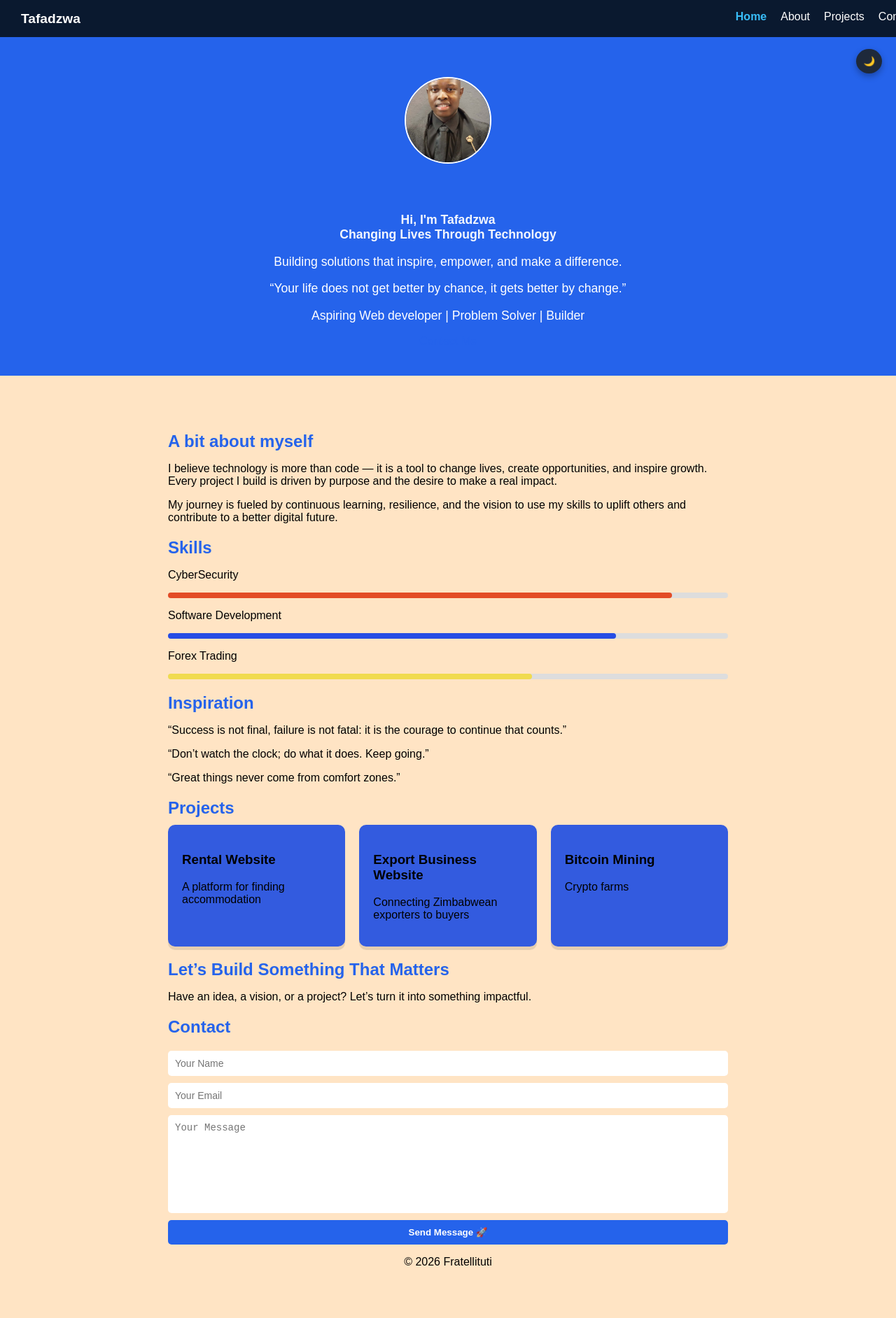
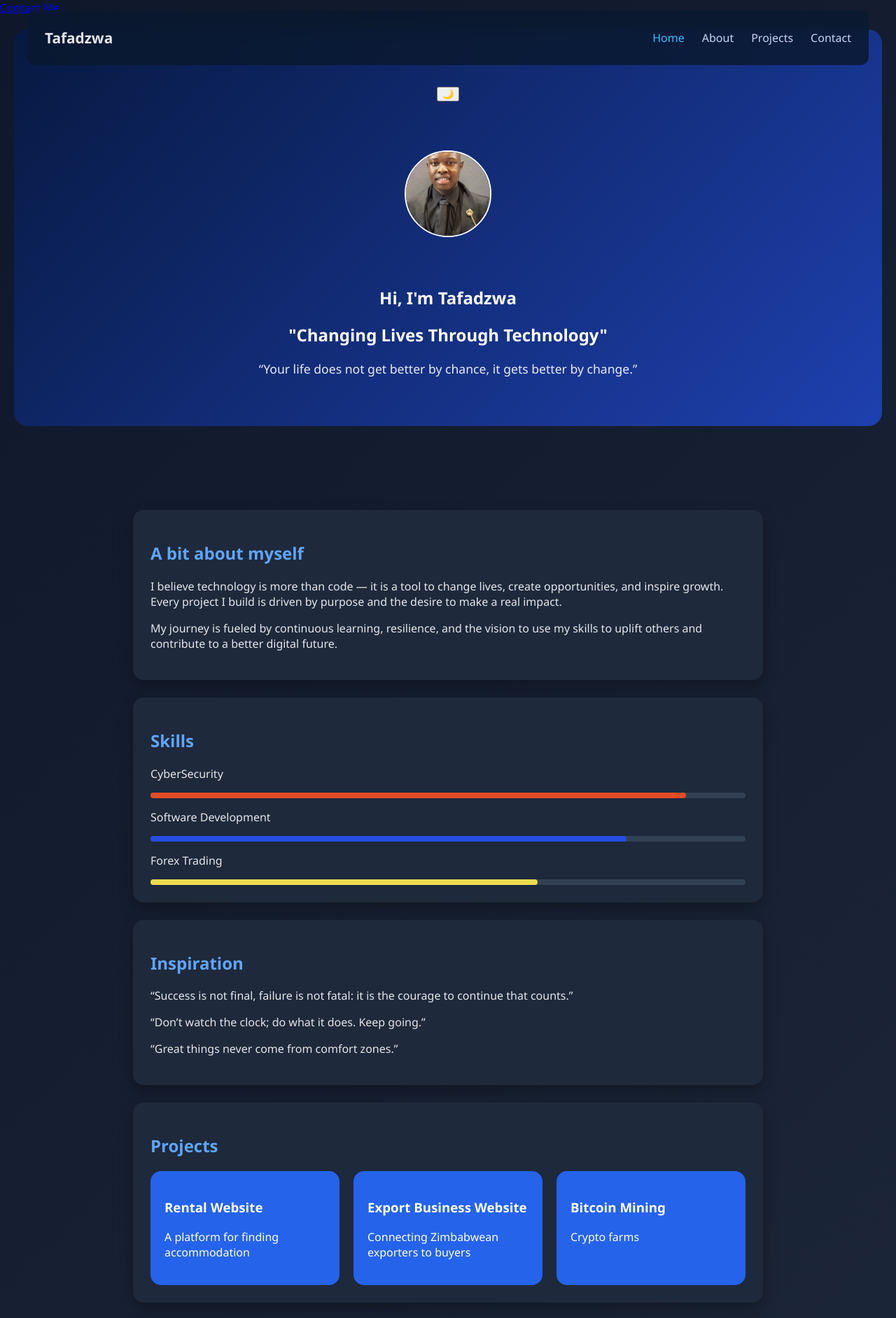
Before and after one commit to fratellituti998/portfolio, a plain HTML site: page frontend/index.html in a window 1280 px wide. Shown: the top 1884 px of the page at 70% size. Before the commit the page ends 1853 px from the top, so only its background shows below. Drawn offline with Linux system fonts and the light colour scheme.

Commit message:
final contact form js

```diff
--- a/frontend/index.html
+++ b/frontend/index.html
@@ -37,6 +37,8 @@
     </ul>
 </nav>
 
+  <!-- Button that scrolls to contact section -->
+    <a href="#contact" class="cta-button" >Contact Me</a>
 
 <!-- ================= HEADER / HERO SECTION ================= -->
 <!-- This is the first thing users see -->
@@ -56,10 +58,8 @@
 
 <!-- ================= HERO SECTION ================= -->
 <!-- Main message users see first -->
-<h1 id="typing">Changing Lives Through Technology</h1>
+<h1 id="typing">"Changing Lives Through Technology"</h1>
 
-<!-- Short supporting statement -->
-<p>Building solutions that inspire, empower, and make a difference.</p>
 
 <!-- Inspirational quote under hero -->
 <p class="quote">
@@ -67,11 +67,8 @@
 </p>
 
 
-    <!-- Short description -->
-    <p>Aspiring Web developer | Problem Solver | Builder</p>
 
-    <!-- Button that scrolls to contact section -->
-    <a href="#contact" class="cta-button">Contact Me</a>
+
 
 </header>
 
@@ -196,6 +193,7 @@
     Have an idea, a vision, or a project? Let’s turn it into something impactful.
   </p>
 
+
   <!-- Your form goes here -->
 </section>
 
--- a/frontend/script.js
+++ b/frontend/script.js
@@ -190,3 +190,7 @@ form.addEventListener("submit", function (e) {
         status.textContent = "Failed to send message ❌";
     });
 });
+
+menuToggle.addEventListener("click", () => {
+  nav.classList.toggle("active");
+});
--- a/frontend/style.css
+++ b/frontend/style.css
@@ -1,26 +1,96 @@
 /* =========================
-   GLOBAL STYLES
+   GLOBAL STYLES (DARK SOFT)
 ========================= */
 body {
-    background-color: bisque; /* main page background */
-    font-family: Arial, Helvetica, sans-serif;
+    background: linear-gradient(135deg, #0f172a, #1e293b); /* dark but not harsh */
+    font-family: 'Segoe UI', Tahoma, sans-serif;
     margin: 0;
     padding: 0;
+    color: #e5e7eb; /* soft white text */
+}
+
+html {
+    scroll-behavior: smooth;
 }
 
 
 /* =========================
-   HEADER / HERO SECTION
+   NAVBAR (FLOATING DARK)
+========================= */
+.navbar {
+    position: fixed;
+    top: 15px;
+    left: 50%;
+    transform: translateX(-50%);
+    width: 90%;
+
+    background: rgba(10, 25, 47, 0.85); /* your original dark blue */
+    backdrop-filter: blur(10px);
+
+    display: flex;
+    justify-content: space-between;
+    align-items: center;
+
+    padding: 12px 25px;
+    border-radius: 12px;
+
+    z-index: 1000;
+}
+
+/* Logo */
+.logo {
+    color: #e5e7eb;
+    font-weight: bold;
+    font-size: 1.3rem;
+}
+
+/* Nav links */
+.nav-links {
+    display: flex;
+    gap: 25px;
+    list-style: none;
+}
+
+.nav-links li a {
+    color: #cbd5f5;
+    text-decoration: none;
+    transition: 0.3s;
+}
+
+/* Hover */
+.nav-links li a:hover {
+    color: #60a5fa;
+}
+
+/* Active */
+.nav-links a.active {
+    color: #38bdf8;
+}
+
+
+/* =========================
+   MAIN CONTENT
+========================= */
+main {
+    max-width: 900px;
+    margin: 120px auto 40px;
+    padding: 0 20px;
+}
+
+
+/* =========================
+   HERO SECTION (DARK BLUE)
 ========================= */
 header {
-    background-color: #2563eb; /* blue header */
+    background: linear-gradient(135deg, #071941, #1e40af);
     color: white;
     text-align: center;
-    padding: 40px 40px;
+    padding: 80px 20px 60px;
+    border-radius: 20px;
+    margin: 20px;
 }
 
-/* Profile image (circular) */
-.profile-img {
+/* Profile image (circular) */ .profile-img {
     width: 120px;
     height: 120px;
     border-radius: 50%;
@@ -32,58 +102,154 @@ header {
        margin: 70px auto;
     }
 
-/* Main heading */
+/* Heading */
 header h1 {
-    margin-bottom: 5px;
-    margin-top: 0px;
-    font-size: 1.1rem;
-    opacity: 0.95;
-    margin: 0;
-    transition: color 0.3s ease; /* hover effect */
+    font-size: 1.5rem;
+    margin-bottom: 20px;
+    transition: 0.3s;
 }
 
-/* Hover color change */
-header h1:hover {
-    color: #c8e910;
+/* Paragraph */
+header p {
+    font-size: 1.1rem;
+    opacity: 0.9;
+    margin-bottom: 10px;
+    transition: 0.3s;
 }
 
-/* Subtitle text */
-header p {
-    font-size: 1.1rem;
+/* Hover effect */
+header h1:hover,
+header p:hover {
+    color: #bfdbfe;
+    transform: scale(1.05);
 }
 
 
 /* =========================
-   MAIN CONTENT
+   SECTIONS (DARK CARDS)
 ========================= */
-main {
-    max-width: 800px; /* controls content width */
-    margin: 40px auto;
-    padding: 0 20px;
+section {
+    background: #1e293b; /* soft dark card */
+    padding: 25px;
+    margin-bottom: 25px;
+    border-radius: 15px;
+    box-shadow: 0 8px 20px rgba(0,0,0,0.3);
 }
 
-/* Section titles */
 section h2 {
-    margin-bottom: 10px;
-    color: #2563eb;
+    color: #60a5fa;
 }
 
 
 /* =========================
-   LIST STYLING
+   SKILLS
 ========================= */
-ul {
-    list-style-type: square;
+.bar {
+    background: #334155;
+    height: 8px;
+    border-radius: 10px;
 }
 
-li {
-    margin-bottom: 5px;
-    transition: transform 0.2s ease;
+.progress {
+    height: 8px;
+    border-radius: 10px;
 }
 
-/* Hover effect on list items */
-li:hover {
-    transform: translate(5px);
+.html { width: 90%; background: #e34c26; }
+.css { width: 80%; background: #264de4; }
+.js { width: 65%; background: #f0db4f; }
+
+
+/* =========================
+   PROJECTS (DARK CARDS)
+========================= */
+.projects-grid {
+    display: grid;
+    grid-template-columns: repeat(auto-fit, minmax(220px, 1fr));
+    gap: 20px;
+}
+
+.project-card {
+    background: #2563eb;
+    color: white;
+    padding: 20px;
+    border-radius: 15px;
+    transition: 0.3s;
+}
+
+/* Hover */
+.project-card:hover {
+    transform: translateY(-10px) scale(1.02);
+    background: #1e40af;
+}
+
+
+/* =========================
+   CONTACT FORM (FIXED STYLE)
+========================= */
+
+#contact-form {
+    display: flex;
+    flex-direction: column; /* stack items vertically */
+    gap: 15px;
+    margin-top: 20px;
+}
+
+/* Inputs + textarea */
+#contact-form input,
+#contact-form textarea {
+    width: 100%;                 /* full width */
+    padding: 12px;
+    border-radius: 10px;
+    border: none;
+    outline: none;
+
+    background: #334155;         /* dark input */
+    color: #e5e7eb;              /* light text */
+
+    font-size: 14px;
+
+    transition: 0.3s ease;
+}
+
+/* Placeholder color */
+#contact-form input::placeholder,
+#contact-form textarea::placeholder {
+    color: #94a3b8;
+}
+
+/* Focus effect */
+#contact-form input:focus,
+#contact-form textarea:focus {
+    background: #475569;
+    box-shadow: 0 0 8px rgba(96,165,250,0.5);
+}
+
+/* Textarea size */
+#contact-form textarea {
+    min-height: 120px;
+    resize: none;
+}
+
+/* Button */
+#contact-form button {
+    width: fit-content;          /* not full width */
+    padding: 12px 20px;
+
+    background: #2563eb;
+    color: white;
+
+    border: none;
+    border-radius: 10px;
+
+    cursor: pointer;
+    transition: 0.3s ease;
+}
+
+/* Button hover */
+#contact-form button:hover {
+    background: #1e40af;
+    transform: scale(1.05);
 }
 
 
@@ -92,241 +258,18 @@ li:hover {
 ========================= */
 footer {
     text-align: center;
+    padding: 20px;
+    opacity: 0.7;
 }
 
 
 /* =========================
-   PROJECT (OLD STYLE)
-   ========================= */
-.project {
-    padding: 15px;
-    border-left: 4px solid #2563eb;
-    margin-bottom: 15px;
-    background-color: #ecbd65;
-    border-radius: 6px;
-}
-
-.project h3 {
-    margin-bottom: 5px;
-}
-
-.project p {
-    font-size: 0.95rem;
-}
-
-/* Smooth transitions */
-a,
-button,
-.project {
-    transition: all 0.8s ease;
-}
-
-/* Hover effect */
-.project:hover {
-    transform: translate(-9px);
-    box-shadow: 0 8px 20px rgba(0, 0, 0, 0.08);
-}
-
-
-/* =========================
-   RESPONSIVE (SMALL SCREENS)
-   ========================= */
-@media (max-width:600px){
-
-    header {
-        padding: 25px 15px;
-    }
-
-    header h1 {
-        font-size: 1.5rem;
-    }
-
-    header p {
-        font-size: 1rem;
-    }
-
-    .profile-img {
-        width:100px;
-        height:100px;
-    }
-
-    main {
-        margin: 20px auto;
-    }
-
-    section {
-        padding: 15px;
-    }
-}
-
-
-/* =========================
-   SMOOTH SCROLL
-   ========================= */
-html {
-    scroll-behavior: smooth;
-}
-
-
-/* =========================
-   LINKS
-   ========================= */
-a {
-    color:#2563eb;
-    text-decoration:none;
-    font-weight: 500;
-}
-
-a:hover {
-    text-decoration: underline;
-}
-
-
-/* =========================
-   DARK MODE (SYSTEM BASED)
-   ========================= */
-@media (prefers-color-scheme: dark) {
-
-    body {
-      background-color: #0f172a;
-      color: #e5e7eb;
-    }
-
-    header {
-      background-color: #020617;
-    }
-
-    section {
-      background-color: #020617;
-    }
-
-    footer {
-      background-color: #020617;
-      color: #9ca3af;
-    }
-
-    a {
-      color: #93c5fd;
-    }
-
-    .project {
-      background-color: #020617;
-      border-left-color: #93c5fd;
-    }
-}
-
-
-/* =========================
-   ACTIVE PROJECT STATE
-   ========================= */
-.project.active {
-    border-left-color:#16a34a;
-    background-color: #bbf7d0;
-    transform: scale(1.03);
-}
-
-
-/* =========================
-   SKILLS SECTION
-   ========================= */
-.skill {
-    margin-bottom: 15px;
-}
-
-/* Progress bar background */
-.bar {
-    width:100%;
-    background: #ddd;
-    height: 8px;
-    border-radius: 5px;
-}
-
-/* Progress fill */
-.progress {
-    height:8px;
-    border-radius:5px;
-}
-
-/* Individual skill levels */
-.html {
-    width:90%;
-    background:#e34c26;
-}
-
-.css {
-    width:80%;
-    background:#264de4;
-}
-
-.js {
-    width:65%;
-    background:#f0db4f;
-}
-
-
-/* =========================
-   PROJECT GRID (MODERN)
-   ========================= */
-.projects-grid {
-    display:grid;
-    grid-template-columns:repeat(auto-fit,minmax(220px,1fr));
-    gap:20px;
-}
-
-/* Project cards */
-.project-card {
-    background: rgb(51, 91, 223);
-    padding: 20px;
-    border-radius: 10px;
-    box-shadow: 0 5px rgba(0, 0, 0, 0.1);
-    transition:0.3s;
-}
-
-/* Hover effect */
-.project-card:hover {
-    transform:translate(-8px);
-}
-
-
-/* =========================
-   MANUAL DARK MODE (TOGGLE)
-   ========================= */
-body.dark {
-    background:#0f172a;
-    color:white;
-}
-
-body.dark header {
-    background: #1e293b;
-}
-
-
-/* =========================
-   THEME TOGGLE BUTTON
-   ========================= */
-/* Move dark mode button BELOW navbar */
-#theme-toggle{
-    position: fixed;
-    top:70px;
-    right:20px;
-    padding:10px;
-    border:none;
-    border-radius: 50%;
-    cursor: pointer;
-    background:#1e293b;
-    color:white;
-    box-shadow: 0 4px 10px rgba(0,0,0,0.3);
-    z-index:1000;
-}
-
-
-/* =========================
-   SCROLL ANIMATION
+   ANIMATIONS
 ========================= */
 .hidden {
     opacity: 0;
-    transform: translateY(50px);
-    transition: all 0.8s ease;
+    transform: translateY(40px);
+    transition: 0.6s ease;
 }
 
 .show {
@@ -336,229 +279,33 @@ body.dark header {
 
 
 /* =========================
-   NAVBAR TOGGLE (MOBILE)
+   MOBILE NAV
 ========================= */
 .menu-toggle {
     display: none;
     font-size: 24px;
     color: white;
-    cursor:pointer;
 }
 
-@media (max-width:768px){
+@media (max-width:768px) {
 
-    .nav-links{
-        position: fixed;      /* 🔥 change from absolute → fixed */
-        top: 70px;            /* push below navbar */
+    .nav-links {
+        position: fixed;
+        top: 80px;
         right: 10px;
         background: #0a192f;
         flex-direction: column;
         width: 200px;
         display: none;
         padding: 20px;
-        border-radius: 10px;
-        z-index: 2000;        /* 🔥 higher than navbar */
-        box-shadow: 0 10px 25px rgba(0,0,0,0.3);
+        border-radius: 12px;
     }
 
-    .nav-links.active{
+    .nav-links.active {
         display: flex;
     }
 
-    .menu-toggle{
-        display:block;
+    .menu-toggle {
+        display: block;
     }
 }
-/* =========================
-
-   NAVBAR STYLING (TOP BAR)
-   ========================= */
-
-.navbar{
-    position: fixed;           /* Keeps navbar fixed at top when scrolling */
-    top: 0;                    /* Stick to very top of the page */
-    left: 0;                   /* Align to left edge */
-    width: 100%;               /* Full width across screen */
-
-    background: #0a192f;       /* Dark blue background */
-
-    display: flex;             /* Use flexbox for layout */
-    justify-content: space-between; /* Space between logo and links */
-    align-items: center;       /* Vertically center items */
-
-    padding: 15px 30px;        /* Space inside navbar */
-
-    z-index: 1000;             /* Ensures navbar stays above everything */
-}
-/* Add spacing so content doesn't hide under navbar */
-main{
-    margin-top:80px;
-}
-
-/* Fix nav links overflow */
-.nav-links{
-    display: flex;
-    gap: 20px;
-    list-style: none;
-    margin: 0;
-    padding: 0;
-}
-
-/* Prevent overflow */
-.nav-links li a{
-    white-space: nowrap;
-}
-
-/* Logo name */
-.logo{
-    color: white;
-    font-weight: bold;
-    font-size: 1.2rem;
-}
-
-/* Navigation links container */
-.nav-links{
-    display: flex;
-    list-style: none;
-    gap: 20px;
-}
-
-/* Links */
-.nav-links li a{
-    color: white;
-    text-decoration: none;
-    font-weight: 500;
-}
-
-/* Hover effect */
-.nav-links li a:hover{
-    color: #93c5fd;
-}
-
-/* =========================
-   ACTIVE NAV LINK STYLE
-   ========================= */
-
-.nav-links a.active{
-    color: #38bdf8;      /* Highlight color (light blue) */
-    font-weight: bold;   /* Make it stand out */
-}
-
-/* =========================
-   SCROLL ANIMATION (HIDDEN STATE)
-   ========================= */
-
-.hidden{
-    opacity: 0;                    /* Invisible at first */
-    transform: translateY(40px);   /* Move down slightly */
-    transition: all 0.8s ease;     /* Smooth animation */
-}
-
-/* =========================
-   WHEN ELEMENT BECOMES VISIBLE
-   ========================= */
-
-.show{
-    opacity: 1;                    /* Fade in */
-    transform: translateY(0);      /* Move to normal position */
-}
-
-/* =========================
-   PROJECT CARDS (BOX STYLE)
-   ========================= */
-
-.project-card{
-    background: rgb(51, 91, 223);  /* Blue card background */
-    padding: 20px;                 /* Inner spacing */
-    border-radius: 10px;           /* Rounded corners */
-
-    transition: all 0.3s ease;     /* Smooth hover animation */
-}
-
-/* =========================
-   WHEN USER HOVERS ON CARD
-   ========================= */
-
-.project-card:hover{
-    transform: translateY(-10px) scale(1.02); /* Lift + slightly enlarge */
-    box-shadow: 0 10px 25px rgba(0,0,0,0.2);  /* Add shadow for depth */
-}
-
-/* =========================
-   CONTACT FORM STYLING
-   ========================= */
-
-#contact-form{
-    display: flex;              /* Stack inputs vertically */
-    flex-direction: column;
-    gap: 15px;                 /* Space between inputs */
-    margin-top: 20px;
-}
-
-/* Style inputs and textarea */
-#contact-form input,
-#contact-form textarea{
-    padding: 12px;
-    border-radius: 6px;
-    border: none;
-    outline: none;
-    font-size: 14px;
-}
-
-/* Textarea size */
-#contact-form textarea{
-    min-height: 120px;
-    resize: none; /* Prevent resizing */
-}
-
-/* Submit button */
-#contact-form button{
-    background: #2563eb;
-    color: white;
-    padding: 12px;
-    border: none;
-    border-radius: 6px;
-    cursor: pointer;
-    font-weight: bold;
-}
-
-/* Button hover effect */
-#contact-form button:hover{
-    background: #1d4ed8;
-}
-
-/* =========================
-   CONTACT FORM STYLING
-========================= */
-
-#contact-form {
-    display: flex;
-    flex-direction: column;
-    gap: 10px;
-}
-
-#contact-form input,
-#contact-form textarea {
-    padding: 10px;
-    border-radius: 5px;
-    border: none;
-    outline: none;
-}
-
-#contact-form button {
-    padding: 10px;
-    border: none;
-    background: #2563eb;
-    color: white;
-    cursor: pointer;
-    border-radius: 5px;
-}
-
-#contact-form button:hover {
-    background: #1d4ed8;
-}
-
-#form-status {
-    margin-top: 10px;
-    font-size: 0.9rem;
-}
```
Lines whose indentation alone changed are shown as unchanged.
